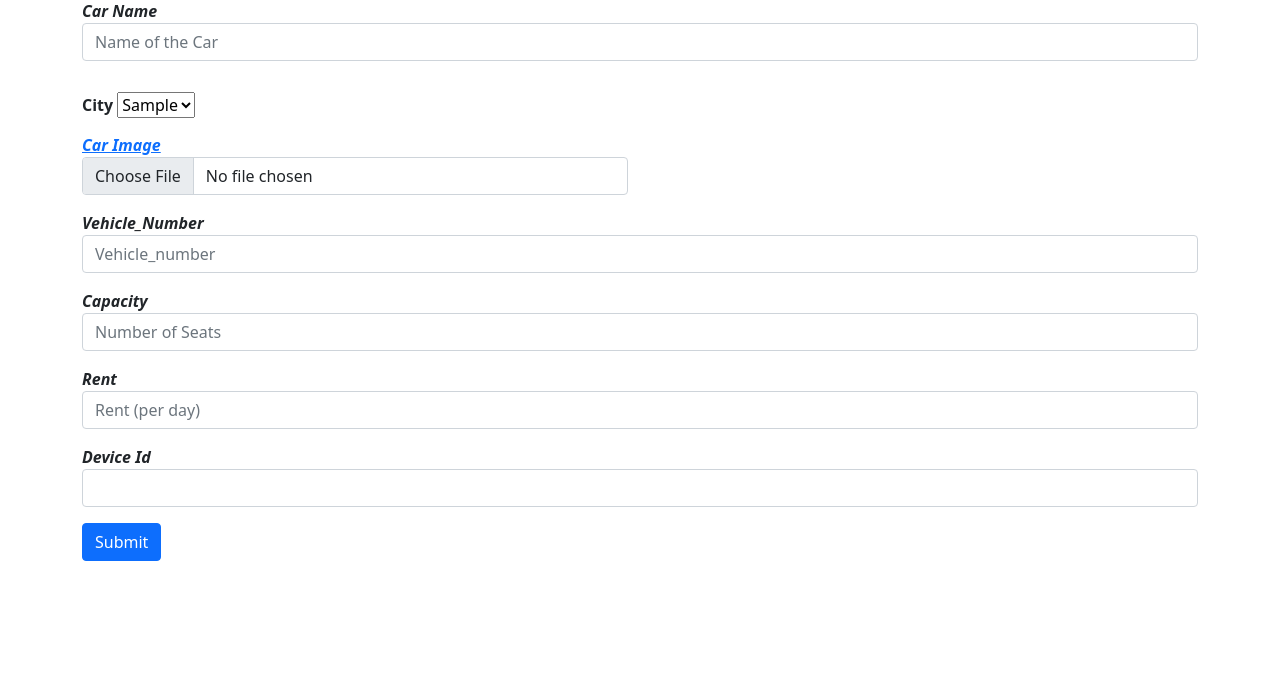
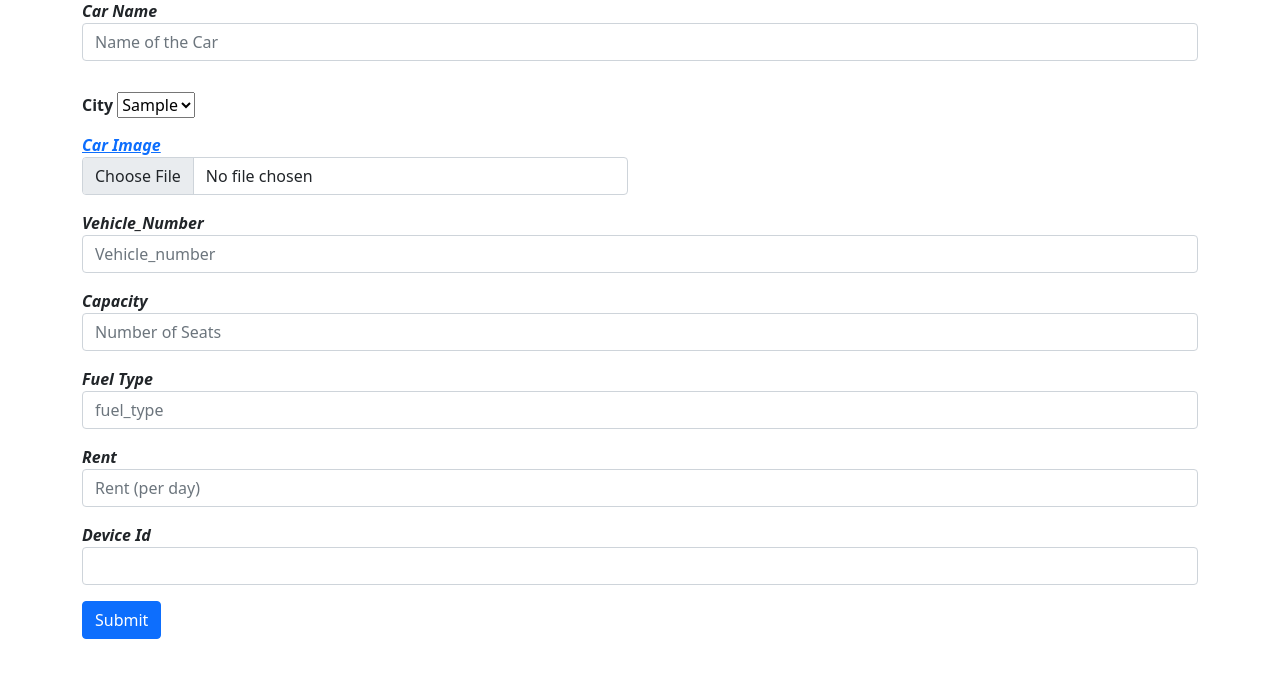
Before and after one commit to amruthachaya/CarBooking, a Django app: page /add_car/ in a window 1280 px wide. Shown: the part 65-743 px from the top of the page. Run offline with Django 3.2, Linux system fonts and the light colour scheme; tables that the repository leaves empty hold one stand-in row (values such as "Sample post"); parts of the project's set-up code (start-up, migrations or seed data) failed here and were passed over.

Commit message:
fuel type field id added to car model

```diff
--- a/home/models.py
+++ b/home/models.py
@@ -41,6 +41,7 @@ class Car(models.Model):
     is_available = models.BooleanField(default=True)
     rent = models.CharField(max_length=10, blank=True)
     tracking = models.CharField(max_length=10, null=True)
+    fuel_type = models.CharField(max_length=10, null=True, blank=True, default='Petrol')
 
     # @classmethod
     # def last_location(cls, tracking_id):
@@ -101,6 +102,7 @@ class Order(models.Model):
     is_complete = models.BooleanField(default=False)
     payment_id = models.CharField(max_length=100, null=True, blank=True)
     status = models.CharField(max_length=30, default='Pending')
+    fuel_type = models.CharField(max_length=10, default='Petrol')
 
     @property
     def rout_path(self):
--- a/home/templates/add_car.html
+++ b/home/templates/add_car.html
@@ -44,19 +44,26 @@
     </div>
 
     <div class="row mt-3">
+            <div class="form-group col-md-12">
+                <label><i style="font-weight: bold;">Fuel Type</i></label>
+                <input type="text" class="form-control" name="fuel_type" placeholder="fuel_type">
+            </div>
+        </div>
+
+    <div class="row mt-3">
         <div class="form-group col-md-12">
             <label><i style="font-weight: bold;">Rent</i></label>
             <input type="number" class="form-control" name="rent" placeholder="Rent (per day)">
         </div>
     </div>
+
     <div class="row mt-3">
             <div class="form-group col-md-12">
                 <label><i style="font-weight: bold;">Device Id</i></label>
                 <input type="number" class="form-control" name="tracking" value="{{car.tracking}}" required>
             </div>
         </div>
-
-    <button type="submit" class="btn btn-primary mt-3">Submit</button>
+        <button type="submit" class="btn btn-primary mt-3">Submit</button>
   </form>
   </div>
 {% endblock %}
--- a/home/templates/order_details.html
+++ b/home/templates/order_details.html
@@ -10,6 +10,7 @@
     <b>Total Rent :</b> ₹ {{order.rent}}<br><br>
     <b>Vehicle :</b> {{order.car.name}}<br><br>
     <b>Duration :</b> {{order.days}} days<br><br>
+    <b>Fuel Type :</b> {{order.car.fuel_type}}<br><br>
     <b>Car-Dealer :</b> {{order.car_dealer.car_dealer.first_name}} {{order.car_dealer.car_dealer.last_name}}<br><br>
     <b>Car-Dealer's Contact:</b> {{order.car_dealer.phone}}<br><br>
     <button class="btn" style="color:blue; background-color:skyblue;" type="submit">
--- a/home/templates/test.html
+++ b/home/templates/test.html
@@ -19,7 +19,8 @@
     <br>
     <h2 style="color:blue" align="center">Congratulations!!Your Vehicle Order is Confirmed</h2><br><br>
     <br>
-    <button style="background:blue"><b><a style="color:black" href="/past_orders/">Back</a><button></b>
+    <button style="background:blue"><b><a style="color:black" href="/past_orders/">Back</a></b><button>
+
 </div>
 </body>
 </html>
--- a/home/views.py
+++ b/home/views.py
@@ -181,6 +181,7 @@ def add_car(request):
         print(obj)
         print(S3().media_storage.url(obj))
         capacity = request.POST['capacity']
+        fuel_type = request.POST['fuel_type']
         rent = request.POST['rent']
         tracking = request.POST['tracking']
         car_dealer = CarDealer.objects.get(car_dealer=request.user)
@@ -191,13 +192,13 @@ def add_car(request):
         if location is not None:
             car = Car(name=car_name, vehicle_number=vehicle_number, car_dealer=car_dealer, location=location,
                       capacity=capacity, image=obj,
-                      rent=rent, tracking=tracking)
+                      rent=rent, tracking=tracking, fuel_type=fuel_type)
             car.save()
         else:
             location = Location(city=city)
             car = Car(name=car_name, vehicle_number=vehicle_number, car_dealer=car_dealer, location=location,
                       capacity=capacity, image=obj,
-                      rent=rent, tracking=tracking)
+                      rent=rent, tracking=tracking, fuel_type=fuel_type)
         car.save()
         alert = True
         return render(request, "add_car.html", {'alert': alert})
@@ -217,6 +218,7 @@ def edit_car(request, iid):
         vehicle_number = request.POST['vehicle_number']
         city = request.POST['city']
         capacity = request.POST['capacity']
+        fuel_type = request.POST['fuel_type']
         rent = request.POST['rent']
         device_id = request.POST['device_id']
 
@@ -225,6 +227,8 @@ def edit_car(request, iid):
         car.city = city
         car.capacity = capacity
         car.rent = rent
+        car.fuel_type = fuel_type
+        car.save()
         car.tracking = device_id
         car.save()
 
@@ -283,16 +287,18 @@ def order_details(request):
     car = Car.objects.get(id=car_id)
     if car.is_available:
         car_dealer = car.car_dealer
+        fuel_type = car.fuel_type
         rent = (int(car.rent)) * (int(days))
         car_dealer.earnings += rent
         car_dealer.save()
         start_time = int(datetime.datetime.now(tz=timezone.utc).timestamp())
         try:
-            order = Order(car=car, car_dealer=car_dealer, user=user, rent=rent, days=days, start_time=start_time)
+            order = Order(car=car, car_dealer=car_dealer, user=user, rent=rent, days=days, start_time=start_time,
+                          fuel_type=fuel_type)
             order.save()
         except:
             order = Order.objects.get(car=car, car_dealer=car_dealer, user=user, rent=rent, days=days,
-                                      start_time=start_time)
+                                      start_time=start_time, fuel_type=fuel_type)
         car.is_available = False
         car.save()
         order_notification()
@@ -397,7 +403,7 @@ def create_link(request, order_id):
 
     if payment_is_successful:
         account_sid = 'AC7712ab00aec629716f5f5fd0a777aef1'
-        auth_token = 'ee84ebc377e578f16b2dc4fb564f9c0f'
+        auth_token = 'a842a39c5cc3a528c50366f94cc26ab0'
 
         client = Client(account_sid, auth_token)
 
```
Also changed, not shown: home/templates/edit_car.html (+7 -0 lines), home/migrations/0024_order_end_date_order_start_date.py (added), home/migrations/0025_remove_order_end_date_remove_order_start_date_and_more.py (added), home/migrations/0026_remove_order_end_date_remove_order_start_date_and_more.py (added), home/migrations/0027_order_fuel_type.py (added).
